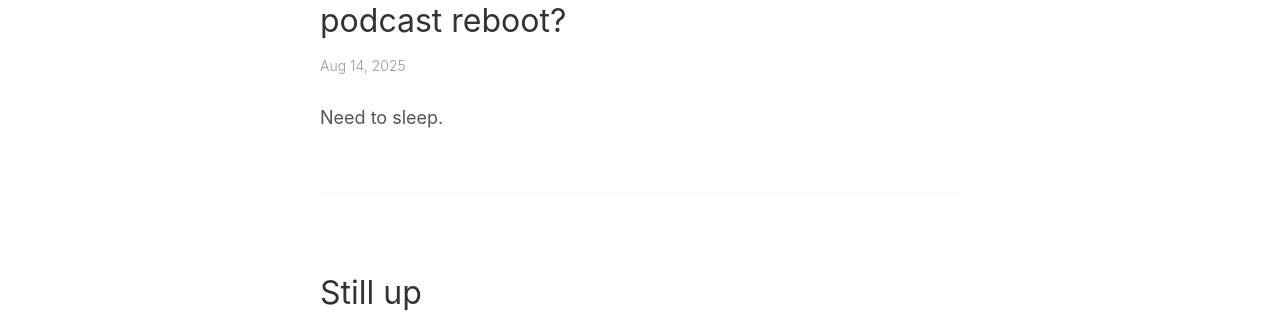
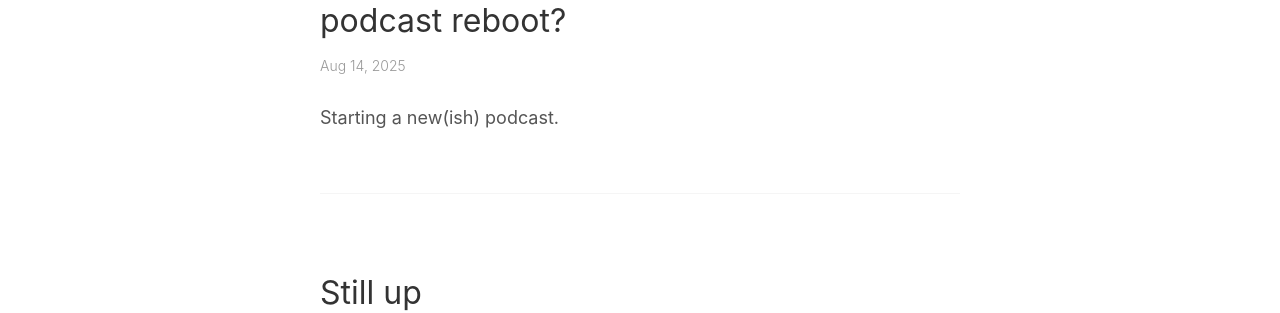
Before and after one commit to talemache/talemache.github.io, a Jekyll site: the page built from index.html, in a window 1280 px wide. Shown: the part 188-501 px from the top of the page. Built offline with Jekyll 4.4.1, drawn with Linux system fonts in a browser that asks for light colours.

Commit message:
fix 2 for post

```diff
--- a/_posts/2025-08-14-pdcast.md
+++ b/_posts/2025-08-14-pdcast.md
@@ -3,7 +3,7 @@ layout: post
 title: "podcast reboot?"
 date: 2025-08-14
 tags: [blog, life, tech]
-excerpt: "Need to sleep."
+excerpt: "Starting a new(ish) podcast."
 ---
 
 Here Goes Nothing (And Everything): Why I'm Restarting My Podcast
```
